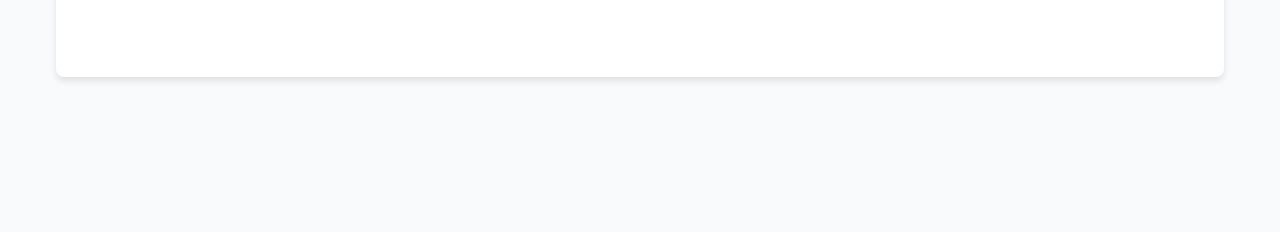
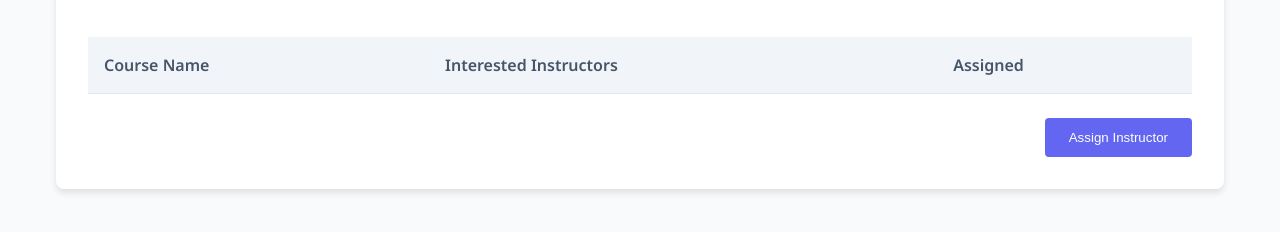
Before and after one commit to EduTrack-QU/phase01, a website: page assign.html in a window 1280 px wide. Shown: the part 160-392 px from the top of the page. Drawn offline with nearby package versions, Linux system fonts and the light colour scheme.

Commit message:
added the table for assigning with the styling

```diff
--- a/assign.html
+++ b/assign.html
@@ -3,7 +3,7 @@
 <head>
     <meta charset="UTF-8">
     <meta name="viewport" content="width=device-width, initial-scale=1.0">
-    <title>assign Instructor</title>
+    <title>Assign Instructor</title>
     <link rel="stylesheet" href="styles/admin.css">
 </head>
 <body>
@@ -17,15 +17,26 @@
     <main class="container">
         <div class="create-section">
             <h2>Assign Instructor</h2>
-            <form id="assign-instructor-form">
-                <div class="form-row">
-                    <div class="form-group">
+            <div class="courses-table-container">
+                <table class="courses-table">
+                    <thead>
+                        <tr>
+                            <th>Course Name</th>
+                            <th>Interested Instructors</th>
+                            <th>Assigned</th>
+                        </tr>
+                    </thead>
+                    <tbody id="courses-table-body">
+                        <!-- Table rows will be populated by JavaScript -->
+                    </tbody>
+                </table>
+            </div>
+            <div class="button-group">
+                <button type="button" id="assign-button" class="button create">Assign Instructor</button>
+            </div>
+        </div>
+    </main>
 
-                    </div>
-                </div>
-                </form>
-            </div>
-            </main>
-
+    <script src="js/assign.js"></script>
 </body>
 </html>
--- a/styles/admin.css
+++ b/styles/admin.css
@@ -251,3 +251,38 @@ h2 {
         padding: 0.75rem;
     }
 }
+
+/* Assign Instructor Page Specific Styles */
+.courses-table-container {
+    margin-bottom: var(--space-lg);
+    overflow-x: auto;
+}
+
+.instructor-select {
+    width: 100%;
+    padding: 0.5rem;
+    border: 1px solid var(--color-border);
+    border-radius: var(--radius-sm);
+    background-color: white;
+}
+
+.interested-instructor {
+    font-weight: bold;
+    color: var(--color-primary);
+}
+
+/* Make sure the assign button is properly styled */
+#assign-button {
+    background-color: var(--color-primary);
+    color: white;
+    padding: 0.75rem 1.5rem;
+    border: none;
+    border-radius: var(--radius-sm);
+    cursor: pointer;
+    font-weight: 500;
+    transition: background-color 0.2s;
+}
+
+#assign-button:hover {
+    background-color: var(--color-primary-light);
+}
```
